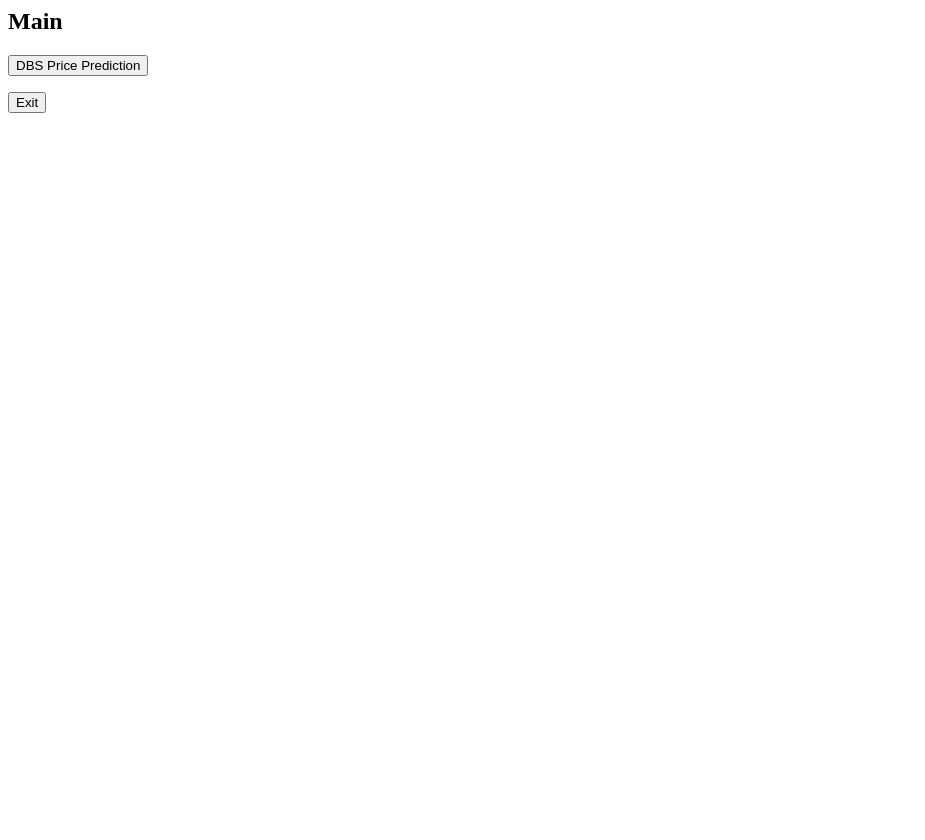
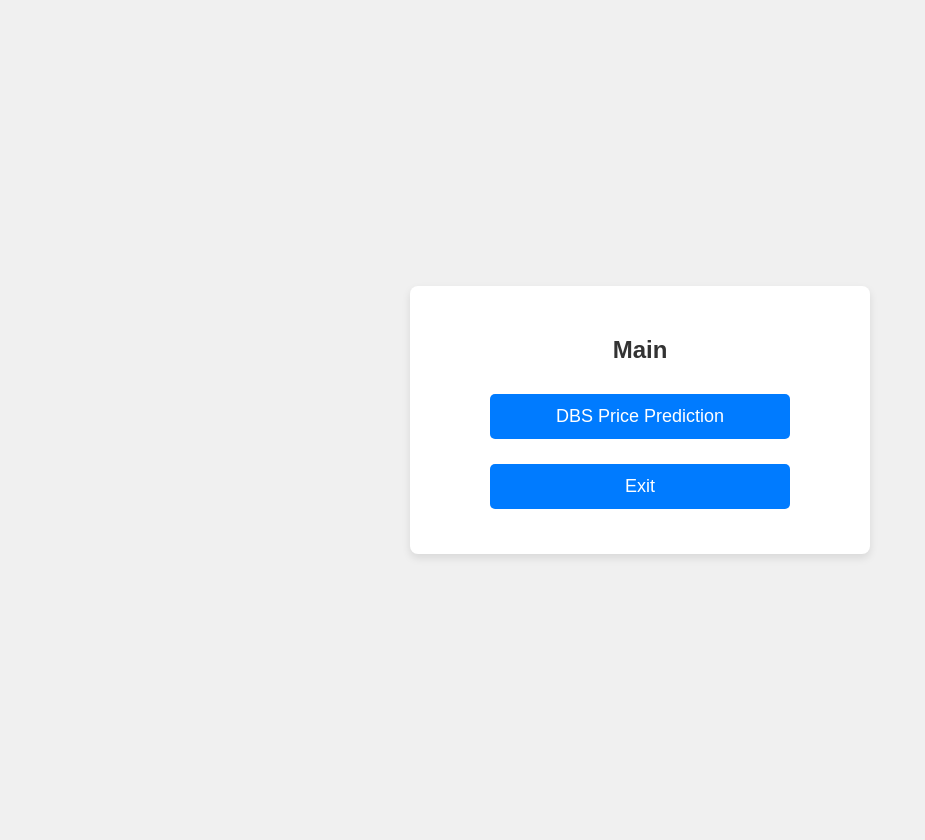
Before and after one commit to chagou313/2026-AN6001C-xujie, a Flask app: page /main in a window 1280 px wide. Shown: the whole page, without its empty margins (0-925 px from the left). Before the commit the page ends 113 px from the top, so only its background shows below. Run offline with Flask 3, Linux system fonts and the light colour scheme.

Commit message:
templates/dbs.htmltemplates/main.html

```diff
--- a/templates/dbs.html
+++ b/templates/dbs.html
@@ -1,4 +1,6 @@
 <head>
+    <meta name="viewport" content="width=device-width">
+    <link rel="stylesheet" href="/static/styles.css">
 </head>
 
 <body>
--- a/templates/main.html
+++ b/templates/main.html
@@ -1,4 +1,6 @@
 <head>
+    <meta name="viewport" content="width=device-width">
+    <link rel="stylesheet" href="/static/styles.css">
 </head>
 
 <body>
```
